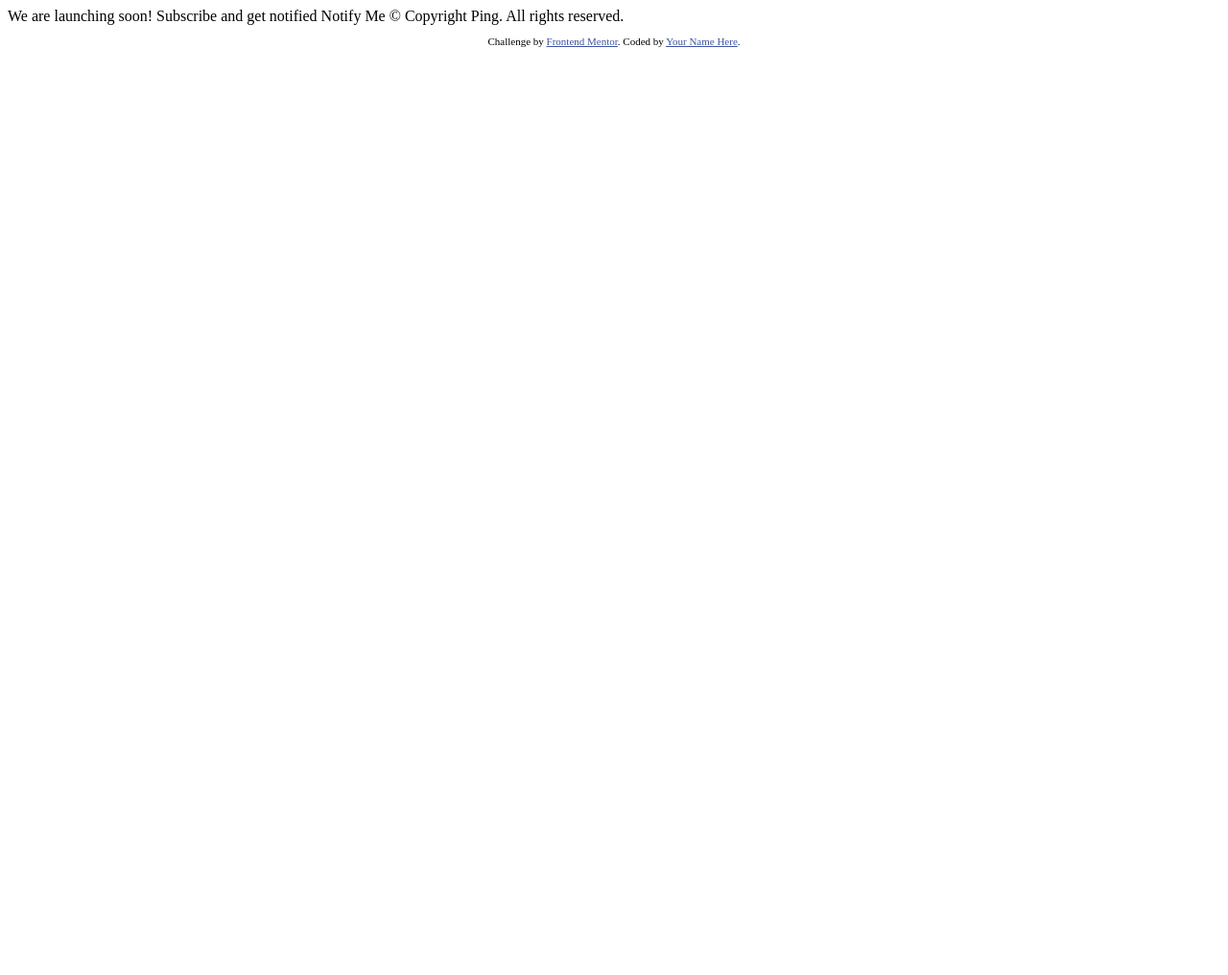
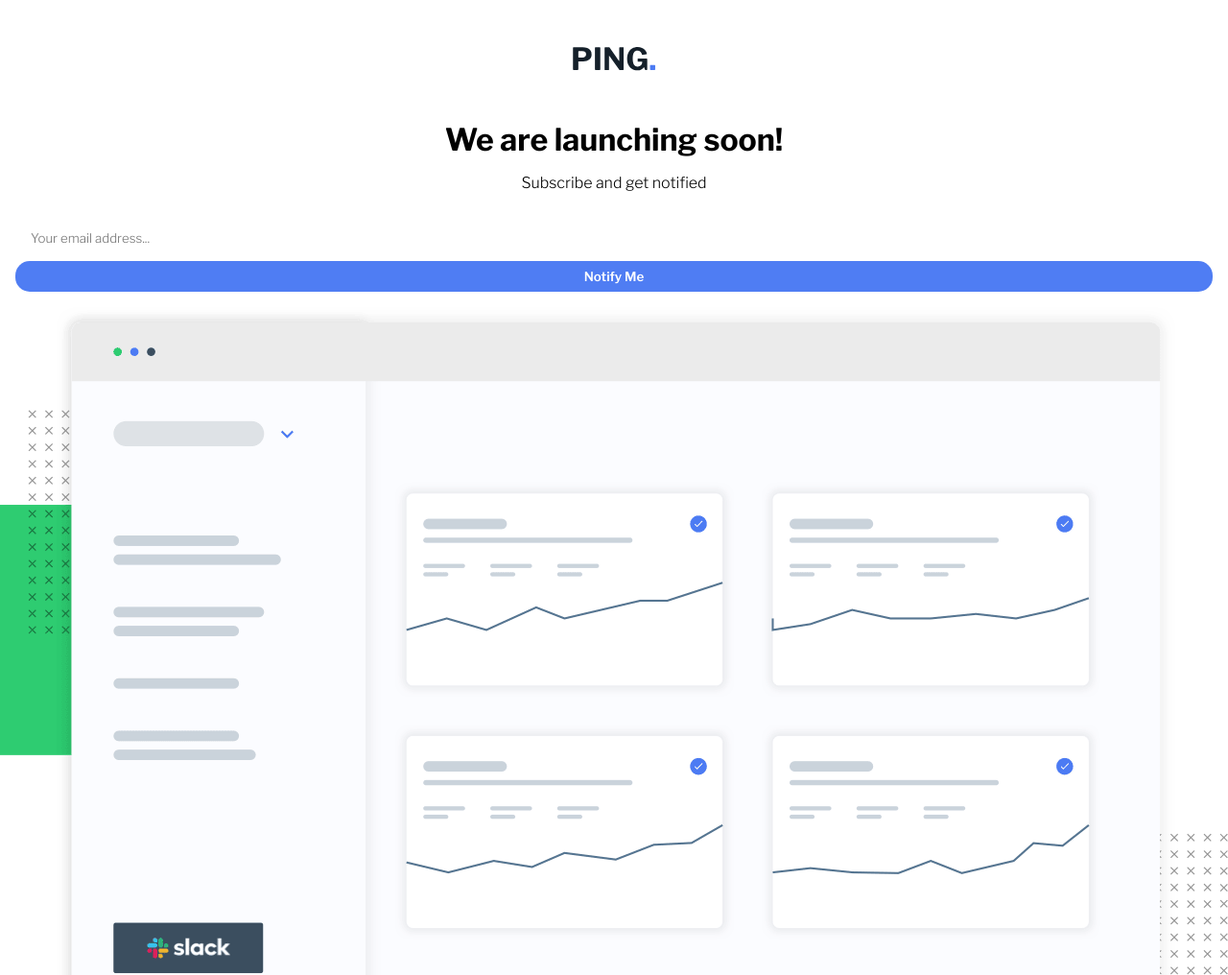
Before and after one commit to matheussantosws/ping-coming-soon-page-master, a plain HTML site: page index.html in a window 1280 px wide. Shown: the top 1016 px of the page at 96% size. Before the commit the page ends 800 px from the top, so only its background shows below. Drawn offline with nearby package versions, Linux system fonts and the light colour scheme.

Commit message:
importação de imgs

```diff
--- a/index.html
+++ b/index.html
@@ -2,6 +2,9 @@
 <html lang="en">
 <head>
   <link rel="stylesheet" href="style.css">
+  <link rel="preconnect" href="https://fonts.googleapis.com">
+  <link rel="preconnect" href="https://fonts.gstatic.com" crossorigin>
+  <link href="https://fonts.googleapis.com/css2?family=Libre+Franklin:wght@300;600;700&display=swap" rel="stylesheet">
   <meta charset="UTF-8">
   <meta name="viewport" content="width=device-width, initial-scale=1.0"> <!-- displays site properly based on user's device -->
 
@@ -16,20 +19,29 @@
   </style>
 </head>
 <body>
+    <header>
+        <img class="logo" src="images/logo.svg" alt="">
+        <h1>We are launching soon!</h1>
 
-  We are launching soon!
+        <p>Subscribe and get notified</p>
+        <div class="form">
+          <input type="text" placeholder="Your email address...">
+          <button>Notify Me</button>
+        </div>
+    </header>
 
-  Subscribe and get notified
+    <main>
+      <img class="img-dash" src="images/illustration-dashboard.png" alt="">
+    </main>
 
-  Notify Me
+    <footer>
+      <div class="icons">
+        <img src="images/face.svg" alt="">
+        <img src="images/twitter.svg" alt="">
+        <img src="images/insta.svg" alt="">
+     </div>
+      <p> &copy; Copyright Ping. All rights reserved.</p>
+    </footer>
 
-  &copy; Copyright Ping. All rights reserved.
-
-  <footer>
-    <p class="attribution">
-      Challenge by <a href="https://www.frontendmentor.io?ref=challenge" target="_blank">Frontend Mentor</a>.
-      Coded by <a href="#">Your Name Here</a>.
-    </p>
-  </footer>
 </body>
 </html>
--- a/style.css
+++ b/style.css
@@ -0,0 +1,60 @@
+* {
+    box-sizing: border-box;
+    padding: 0;
+    margin: 0;
+    font-family: 'Libre Franklin', sans-serif;
+}
+
+
+/*=============== Header ==============*/
+header {
+    text-align: center;
+}
+
+.logo {
+    padding: 3rem;
+}
+
+header p {
+    padding: 1rem;
+}
+
+
+/*=============== Formulário - Validação ==============*/
+.form {
+    display: flex;
+    justify-content: center;
+    flex-direction: column;
+    padding: 1rem;
+}
+
+input{
+    border:thick hsl(0, 16%, 22%);
+    border-radius: 10px;
+    border-radius: 15px;
+    padding: 0.5rem 1rem;
+}
+button {
+    margin-top: 0.5rem;
+    font-weight: 600;
+    color: white;
+    border: none;
+    border-radius: 15px;
+    padding: 0.5rem 1rem;
+    background-color:hsl(223, 87%, 63%);
+
+}
+
+
+
+/*============ MAIN - CONTEÚDO =========*/
+
+.img-dash {
+    width: 100%;
+}
+
+/*============ FOOTER - RODAPÉ =========*/
+footer p {
+    text-align: center;
+    color:hsl(0, 0%, 59%);
+}
```
Also changed, not shown: images/face.svg (added), images/insta.svg (added), images/twitter.svg (added).
